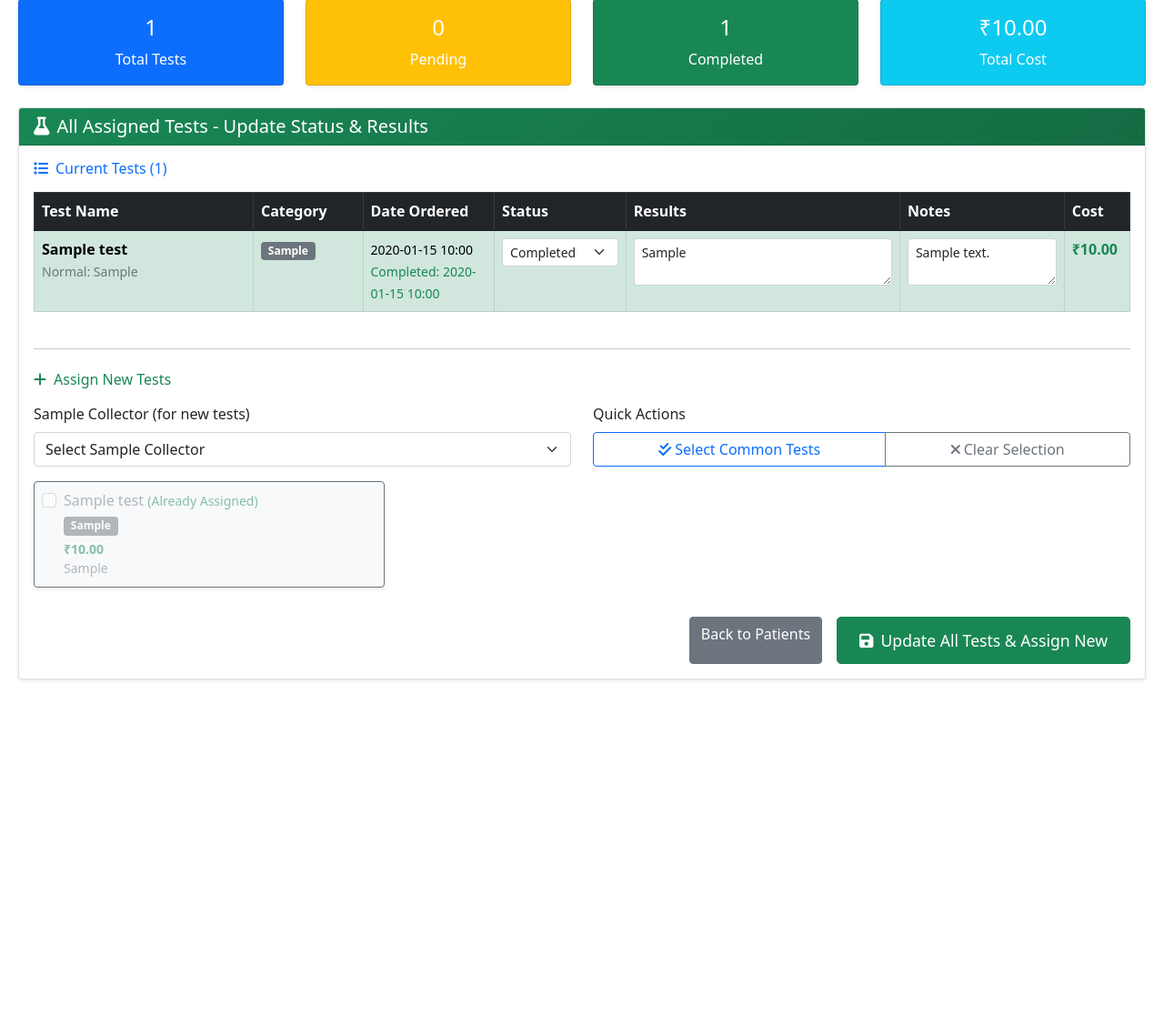
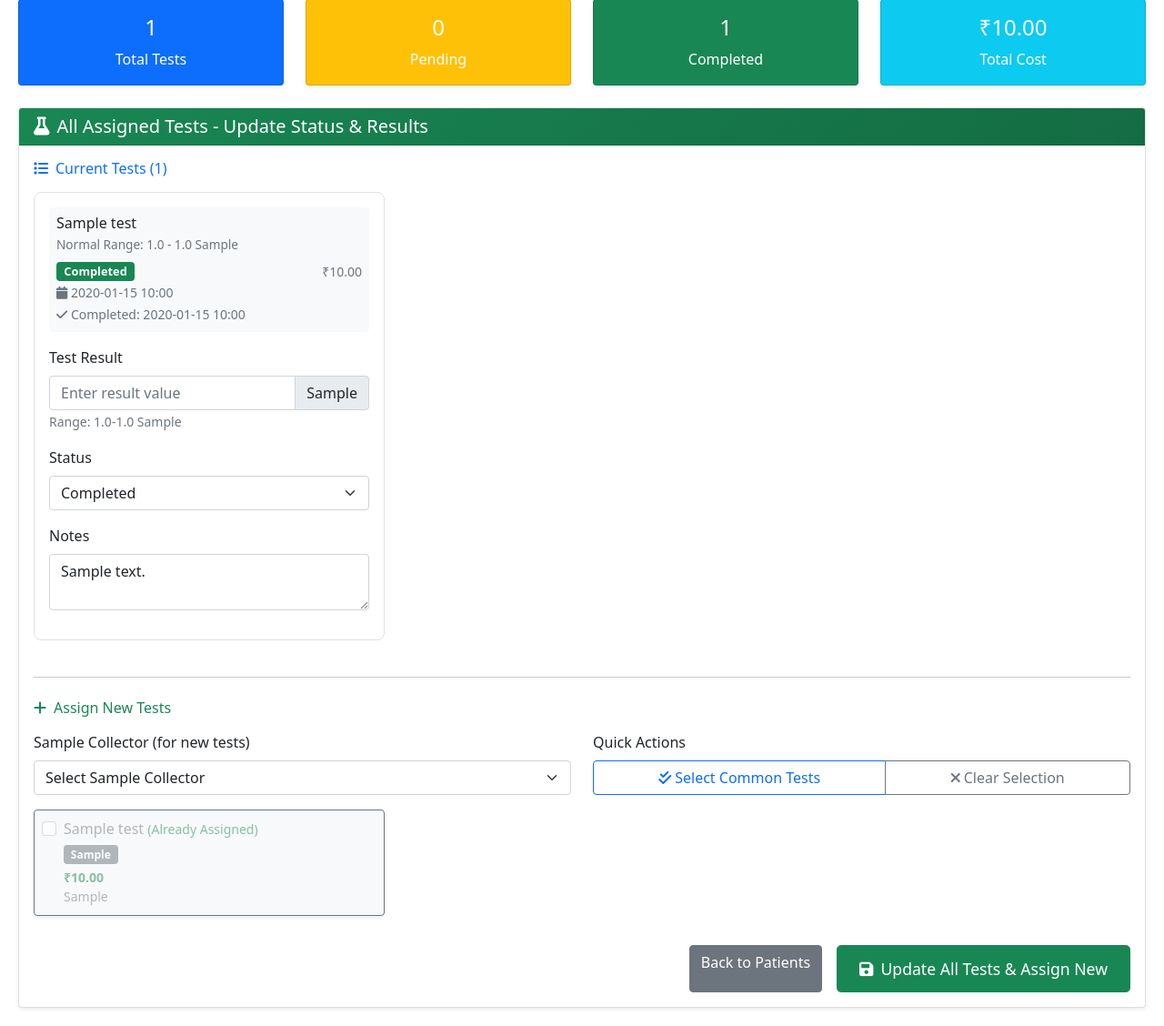
Before and after one commit to jitendrapal/pathology-v1, a Flask app: page /patient_detail/1 in a window 1280 px wide. Shown: the part 568-1696 px from the top of the page at 91% size. Before the commit the page ends 1316 px from the top, so only its background shows below. Run offline with Flask 3, Linux system fonts and the light colour scheme; the visitor is signed in with stand-in values (Sample User, id 1); tables that the repository leaves empty hold one stand-in row (values such as "Sample post").

Commit message:
UPDATE PATIENT DETAIL PAGE: Convert to new color-coded test results format with real-time validation, matching test results management system design and functionality

```diff
--- a/templates/patient_detail.html
+++ b/templates/patient_detail.html
@@ -124,65 +124,82 @@
                 <form method="POST" action="{{ url_for('update_patient_tests', patient_id=patient.id) }}" id="updateTestsForm">
 
                     {% if patient_tests %}
-                    <!-- Existing Tests -->
+                    <!-- Existing Tests - New Color-Coded Format -->
                     <h6 class="text-primary mb-3">
                         <i class="fas fa-list me-2"></i>Current Tests ({{ patient_tests|length }})
                     </h6>
 
-                    <div class="table-responsive">
-                        <table class="table table-bordered">
-                            <thead class="table-dark">
-                                <tr>
-                                    <th style="width: 20%;">Test Name</th>
-                                    <th style="width: 10%;">Category</th>
-                                    <th style="width: 12%;">Date Ordered</th>
-                                    <th style="width: 12%;">Status</th>
-                                    <th style="width: 25%;">Results</th>
-                                    <th style="width: 15%;">Notes</th>
-                                    <th style="width: 6%;">Cost</th>
-                                </tr>
-                            </thead>
-                            <tbody>
+                    <!-- Tests Grid with Color-Coded Validation -->
+                    <div class="row" id="testsContainer">
                         {% for pt in patient_tests %}
-                                <tr class="test-row" data-status="{{ pt.status }}">
-                                    <td>
-                                        <strong>{{ pt.test.name }}</strong>
-                                        {% if pt.test.normal_range %}
-                                        <br><small class="text-muted">Normal: {{ pt.test.normal_range }}</small>
+                        <div class="col-lg-6 col-xl-4 test-item mb-3">
+                            <div class="test-card p-3" style="border: 1px solid #dee2e6; border-radius: 8px; transition: all 0.3s ease;">
+                                <!-- Test Info Header -->
+                                <div class="mb-3" style="background-color: #f8f9fa; border-radius: 5px; padding: 8px;">
+                                    <h6 class="mb-1">{{ pt.test.name }}</h6>
+                                    <div class="range-info" style="font-size: 0.85em; color: #6c757d;">
+                                        Normal Range: {{ pt.test.normal_range_min or 0 }} - {{ pt.test.normal_range_max or 100 }} {{ pt.test.unit or '' }}
+                                    </div>
+                                    <div class="d-flex justify-content-between align-items-center mt-2">
+                                        <span class="badge status-badge
+                                            {% if pt.status == 'Completed' %}bg-success
+                                            {% elif pt.status == 'In Progress' %}bg-warning
+                                            {% else %}bg-secondary{% endif %}">
+                                            {{ pt.status }}
+                                        </span>
+                                        <small class="text-muted">₹{{ "%.2f"|format(pt.test.cost) }}</small>
+                                    </div>
+                                    <small class="text-muted">
+                                        <i class="fas fa-calendar"></i> {{ pt.date_ordered.strftime('%Y-%m-%d %H:%M') }}
+                                        {% if pt.date_completed %}
+                                        <br><i class="fas fa-check"></i> Completed: {{ pt.date_completed.strftime('%Y-%m-%d %H:%M') }}
                                         {% endif %}
-                                        <input type="hidden" name="test_ids[]" value="{{ pt.id }}">
-                                    </td>
-                                    <td>
-                                        <span class="badge bg-secondary">{{ pt.test.category or 'N/A' }}</span>
-                                    </td>
-                                    <td>
-                                        <small>{{ pt.date_ordered.strftime('%Y-%m-%d %H:%M') }}</small>
-                                        {% if pt.date_completed %}
-                                        <br><small class="text-success">Completed: {{ pt.date_completed.strftime('%Y-%m-%d %H:%M') }}</small>
-                                        {% endif %}
-                                    </td>
-                                    <td>
-                                        <select name="statuses[]" class="form-select form-select-sm status-select">
+                                    </small>
+                                </div>
+
+                                <!-- Result Input with Color Validation -->
+                                <div class="mb-3">
+                                    <label class="form-label">Test Result</label>
+                                    <div class="input-group">
+                                        <input type="number"
+                                               class="form-control test-result-input"
+                                               name="results[]"
+                                               value="{{ pt.results or '' }}"
+                                               placeholder="Enter result value"
+                                               data-min="{{ pt.test.normal_range_min or 0 }}"
+                                               data-max="{{ pt.test.normal_range_max or 100 }}"
+                                               data-test-id="{{ pt.id }}"
+                                               oninput="validateResult(this)"
+                                               step="0.01">
+                                        <span class="input-group-text">{{ pt.test.unit or '' }}</span>
+                                    </div>
+                                    <small class="text-muted">Range: {{ pt.test.normal_range_min or 0 }}-{{ pt.test.normal_range_max or 100 }} {{ pt.test.unit or '' }}</small>
+                                </div>
+
+                                <!-- Status Update -->
+                                <div class="mb-3">
+                                    <label class="form-label">Status</label>
+                                    <select name="statuses[]" class="form-select">
                                         <option value="Pending" {{ 'selected' if pt.status == 'Pending' }}>Pending</option>
+                                        <option value="In Progress" {{ 'selected' if pt.status == 'In Progress' }}>In Progress</option>
                                         <option value="Completed" {{ 'selected' if pt.status == 'Completed' }}>Completed</option>
                                         <option value="Cancelled" {{ 'selected' if pt.status == 'Cancelled' }}>Cancelled</option>
                                     </select>
-                                    </td>
-                                    <td>
-                                        <textarea name="results[]" class="form-control form-control-sm" rows="2"
-                                                placeholder="Enter test results...">{{ pt.results or '' }}</textarea>
-                                    </td>
-                                    <td>
-                                        <textarea name="notes[]" class="form-control form-control-sm" rows="2"
-                                                placeholder="Additional notes...">{{ pt.notes or '' }}</textarea>
-                                    </td>
-                                    <td>
-                                        <strong class="text-success">₹{{ "%.2f"|format(pt.test.cost) }}</strong>
-                                    </td>
-                                </tr>
+                                </div>
+
+                                <!-- Notes -->
+                                <div class="mb-3">
+                                    <label class="form-label">Notes</label>
+                                    <textarea name="notes[]" class="form-control"
+                                              rows="2"
+                                              placeholder="Add notes...">{{ pt.notes or '' }}</textarea>
+                                </div>
+
+                                <!-- Hidden field for test ID -->
+                                <input type="hidden" name="test_ids[]" value="{{ pt.id }}">
+                            </div>
+                        </div>
                         {% endfor %}
-                            </tbody>
-                        </table>
                     </div>
                     {% else %}
                     <div class="alert alert-info text-center">
@@ -432,7 +449,82 @@
 {% endblock %}
 
 {% block scripts %}
+<style>
+    /* Color-coded test result validation styles */
+    .test-result-input {
+        transition: all 0.3s ease;
+    }
+
+    .result-normal {
+        background-color: #d4edda !important;
+        border-color: #28a745 !important;
+        color: #155724 !important;
+    }
+
+    .result-high {
+        background-color: #f8d7da !important;
+        border-color: #dc3545 !important;
+        color: #721c24 !important;
+    }
+
+    .result-low {
+        background-color: #fff3cd !important;
+        border-color: #ffc107 !important;
+        color: #856404 !important;
+    }
+
+    .test-card {
+        transition: all 0.3s ease;
+    }
+
+    .test-card:hover {
+        box-shadow: 0 4px 8px rgba(0,0,0,0.1);
+    }
+
+    .status-badge {
+        font-size: 0.8em;
+    }
+
+    .range-info {
+        font-size: 0.85em;
+        color: #6c757d;
+    }
+</style>
+
 <script>
+// Validate test result and apply color coding
+function validateResult(input) {
+    const value = parseFloat(input.value);
+    const min = parseFloat(input.dataset.min);
+    const max = parseFloat(input.dataset.max);
+
+    // Remove all result classes
+    input.classList.remove('result-normal', 'result-high', 'result-low');
+
+    if (!isNaN(value)) {
+        if (value < min) {
+            // Low value - Yellow
+            input.classList.add('result-low');
+        } else if (value > max) {
+            // High value - Red
+            input.classList.add('result-high');
+        } else {
+            // Normal value - Green
+            input.classList.add('result-normal');
+        }
+    }
+}
+
+// Initialize result validation on page load
+document.addEventListener('DOMContentLoaded', function() {
+    const resultInputs = document.querySelectorAll('.test-result-input');
+    resultInputs.forEach(input => {
+        if (input.value) {
+            validateResult(input);
+        }
+    });
+});
+
 document.addEventListener('DOMContentLoaded', function() {
     // Color-code rows based on status
     const statusRows = document.querySelectorAll('.test-row');
```
Lines whose indentation alone changed are shown as unchanged.
